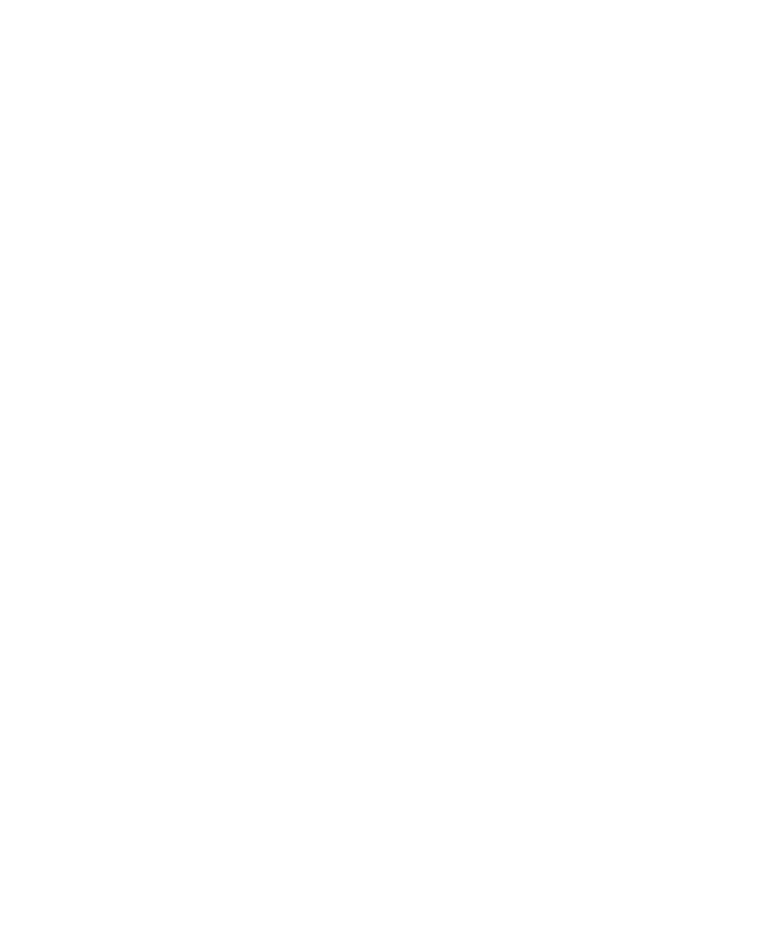
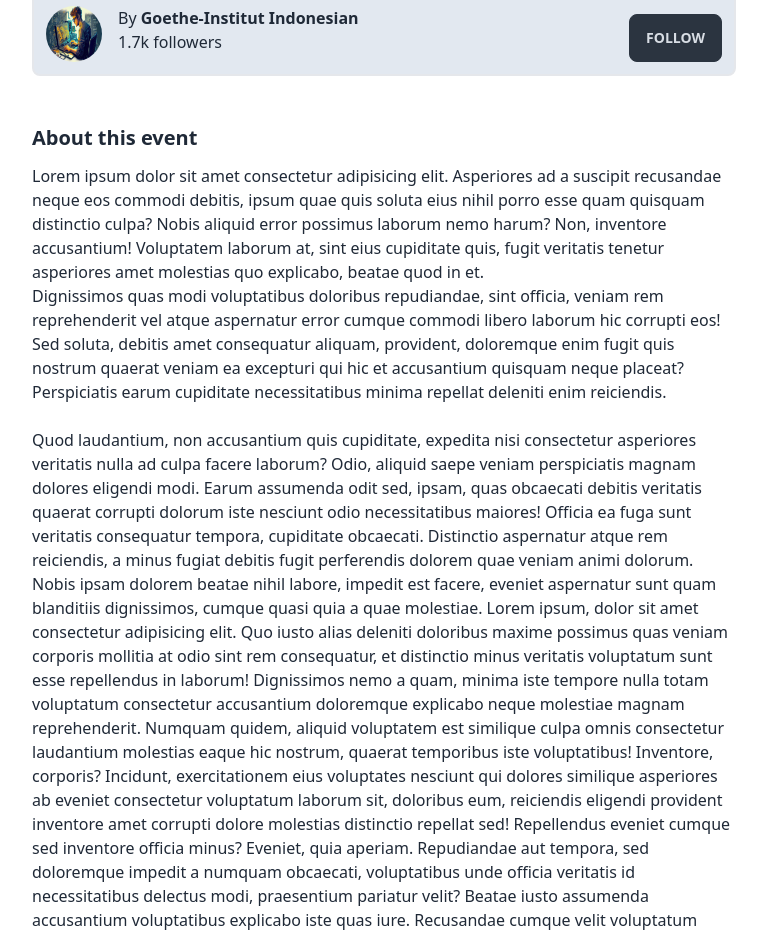
Before and after one commit to Kelompok1Harisenin/event-management-fe, a React (Vite) app: page /event-details in a window 1280 px wide. Before the commit this address had no page. Shown: the part 560-1496 px from the top of the page, without its empty margins (48-815 px from the left). Before the commit the page ends 800 px from the top, so only its background shows below. Built offline with nearby package versions, Linux system fonts and the light colour scheme.

Commit message:
move organizer card to component and fix some margin

```diff
--- /dev/null
+++ b/src/components/cards/HorizontalOrganizerCard.jsx
@@ -0,0 +1,25 @@
+const HorizontalOrganizerCard = () => {
+  return (
+    <div className="rounded-lg border-2 bg-slate-200 flex flex-col md:flex-row items-start md:items-center justify-between p-3 mb-12">
+      <div className="flex items-center md:items-start">
+        <img
+          src="src/assets/images/gambar1.png"
+          alt="Shoes"
+          className="rounded-full w-14 h-14 mr-4"
+        />
+        <div>
+          <div>
+            By&nbsp;
+            <span className="font-semibold">Goethe-Institut Indonesian</span>
+          </div>
+          <div>1.7k followers</div>
+        </div>
+      </div>
+      <button className="btn btn-neutral mt-3 md:mt-0 md:ml-3 md:self-end w-full md:w-auto">
+        Follow
+      </button>
+    </div>
+  );
+};
+
+export default HorizontalOrganizerCard;
--- a/src/components/cards/OrganizerCard.jsx
+++ b/src/components/cards/OrganizerCard.jsx
@@ -1,6 +1,6 @@
 const OrganizerCard = () => {
   return (
-    <div className="card rounded-none bg-white w-64">
+    <div className="card rounded-none bg-white w-64 shadow">
       <figure className="px-10 pt-10">
         <img
           src="src/assets/images/gambar1.png"
--- a/src/components/cards/ReserveTicketCard.jsx
+++ b/src/components/cards/ReserveTicketCard.jsx
@@ -21,7 +21,7 @@
   const isDecrementDisabled = count === 1;
 
   return (
-    <div className="border rounded-lg border-gray-400 container w-80 h-fit p-4 border-opacity-30 bg-white">
+    <div className="border rounded-lg border-gray-400 container w-80 h-fit p-4 border-opacity-30 bg-white ">
       <div className="border-2 border-blue-700 mb-2 p-4 rounded-lg">
         <div className="flex justify-between content-center">
           <div>
@@ -49,7 +49,7 @@
         </div>
       </div>
       <div>
-        <button className="btn-primary btn-block p-1 rounded-md">
+        <button className=" text-white btn-primary bg-orange-500 hover:bg-orange-600 btn-block p-1 rounded-md">
           Reserve a spot
         </button>
       </div>
--- a/src/components/index.jsx
+++ b/src/components/index.jsx
@@ -6,6 +6,7 @@
 export { default as ContactSalesForm } from "./forms/ContactSalesForm";
 export { default as EventCard } from "./cards/EventCard";
 export { default as OrganizerCard } from "./cards/OrganizerCard";
+export { default as HorizontalOrganizerCard } from "./cards/HorizontalOrganizerCard";
 export { default as ReserveTicketCard } from "./cards/ReserveTicketCard";
 export { default as EventList } from "./dataList/EventList";
 export { default as OrganizerList } from "./dataList/OrganizerList";
--- /dev/null
+++ b/src/pages/EventDetails.jsx
@@ -0,0 +1,120 @@
+import { HorizontalOrganizerCard, ReserveTicketCard } from "../components";
+
+const EventDetails = () => {
+  return (
+    // Image
+    <div className="flex flex-col items-center">
+      <div className=" flex justify-center container bg-slate-200 max-w-full">
+        <img src="src/assets/images/gambar1.png" alt="" />
+      </div>
+
+      {/* Main Container */}
+      <div className="flex max-w-7xl gap-24 pt-8 max-lg:flex-col max-lg: mx-20">
+        <main className="">
+          <p className=" font-semibold">Saturday, August 5</p>
+          <h1 className=" text-5xl font-bold mb-8">Nama Event</h1>
+          <p className=" mb-8">Lorem ipsum dolor sit amet</p>
+
+          <section>
+            <div>
+              <HorizontalOrganizerCard />
+            </div>
+
+            {/* About this event */}
+            <div className=" mb-16">
+              <h2 className=" text-xl font-semibold">About this event</h2>
+              <p className=" pt-3">
+                Lorem ipsum dolor sit amet consectetur adipisicing elit.
+                Asperiores ad a suscipit recusandae neque eos commodi debitis,
+                ipsum quae quis soluta eius nihil porro esse quam quisquam
+                distinctio culpa? Nobis aliquid error possimus laborum nemo
+                harum? Non, inventore accusantium! Voluptatem laborum at, sint
+                eius cupiditate quis, fugit veritatis tenetur asperiores amet
+                molestias quo explicabo, beatae quod in et.
+              </p>
+              <p>
+                Dignissimos quas modi voluptatibus doloribus repudiandae, sint
+                officia, veniam rem reprehenderit vel atque aspernatur error
+                cumque commodi libero laborum hic corrupti eos! Sed soluta,
+                debitis amet consequatur aliquam, provident, doloremque enim
+                fugit quis nostrum quaerat veniam ea excepturi qui hic et
+                accusantium quisquam neque placeat? Perspiciatis earum
+                cupiditate necessitatibus minima repellat deleniti enim
+                reiciendis.
+              </p>
+              <br />
+              <p>
+                Quod laudantium, non accusantium quis cupiditate, expedita nisi
+                consectetur asperiores veritatis nulla ad culpa facere laborum?
+                Odio, aliquid saepe veniam perspiciatis magnam dolores eligendi
+                modi. Earum assumenda odit sed, ipsam, quas obcaecati debitis
+                veritatis quaerat corrupti dolorum iste nesciunt odio
+                necessitatibus maiores! Officia ea fuga sunt veritatis
+                consequatur tempora, cupiditate obcaecati. Distinctio aspernatur
+                atque rem reiciendis, a minus fugiat debitis fugit perferendis
+                dolorem quae veniam animi dolorum. Nobis ipsam dolorem beatae
+                nihil labore, impedit est facere, eveniet aspernatur sunt quam
+                blanditiis dignissimos, cumque quasi quia a quae molestiae.
+                Lorem ipsum, dolor sit amet consectetur adipisicing elit. Quo
+                iusto alias deleniti doloribus maxime possimus quas veniam
+                corporis mollitia at odio sint rem consequatur, et distinctio
+                minus veritatis voluptatum sunt esse repellendus in laborum!
+                Dignissimos nemo a quam, minima iste tempore nulla totam
+                voluptatum consectetur accusantium doloremque explicabo neque
+                molestiae magnam reprehenderit. Numquam quidem, aliquid
+                voluptatem est similique culpa omnis consectetur laudantium
+                molestias eaque hic nostrum, quaerat temporibus iste
+                voluptatibus! Inventore, corporis? Incidunt, exercitationem eius
+                voluptates nesciunt qui dolores similique asperiores ab eveniet
+                consectetur voluptatum laborum sit, doloribus eum, reiciendis
+                eligendi provident inventore amet corrupti dolore molestias
+                distinctio repellat sed! Repellendus eveniet cumque sed
+                inventore officia minus? Eveniet, quia aperiam. Repudiandae aut
+                tempora, sed doloremque impedit a numquam obcaecati,
+                voluptatibus unde officia veritatis id necessitatibus delectus
+                modi, praesentium pariatur velit? Beatae iusto assumenda
+                accusantium voluptatibus explicabo iste quas iure. Recusandae
+                cumque velit voluptatum excepturi iure nesciunt vitae itaque
+                maiores alias repellat quod maxime, modi non accusamus ipsa
+                fugiat dicta delectus. Vel unde vero maxime aspernatur ut,
+                eveniet fuga repellat distinctio eum odio. Reiciendis veniam et
+                cupiditate quae, cumque aliquam id tenetur voluptas voluptate
+                numquam, illo vero quaerat libero quidem ut quo ratione dolor,
+                quis officiis dignissimos voluptatibus distinctio suscipit optio
+                eligendi. Ipsa ratione id odio vero tempora facere. Molestiae
+                modi magnam sequi id nostrum. Similique debitis, eveniet error
+                sint consectetur magni deleniti ab officiis, ad nobis voluptatum
+                dolor ipsa quis vero impedit minima, officia et aspernatur
+                praesentium cum blanditiis eos at. Sunt aperiam temporibus cum
+                eaque, qui minima autem tenetur aspernatur omnis animi
+                consequatur. Officia, unde numquam? Ad vel voluptas nobis.
+                Tempora modi molestias eligendi, ratione nemo nesciunt sequi
+                quae, incidunt rerum perferendis qui corrupti vel facere
+                cupiditate laudantium aliquid soluta accusamus quasi hic nam
+                harum quibusdam voluptatem? Beatae temporibus nemo, maxime neque
+                blanditiis repudiandae illo facilis explicabo numquam iusto
+                voluptatum sit modi debitis dolorum nisi totam, deserunt
+                incidunt voluptas magni placeat nihil. Eveniet obcaecati rerum
+                ab modi totam saepe dolorum ducimus vel beatae at! Ut explicabo
+                modi laborum, aut repellat libero consequatur possimus mollitia
+                molestias impedit quam minus asperiores molestiae earum aliquam
+                culpa ex incidunt veniam nobis dicta at. Vitae nobis voluptatum
+                sunt enim aliquid. Nemo nostrum ex, harum eligendi qui officia
+                sed ratione voluptas! Eligendi animi, hic, rem corrupti et quae
+                excepturi quod, dolores neque eveniet totam quisquam! Ducimus
+                odio tempore, neque quidem, quod aliquam quisquam dolores ad
+                minus et blanditiis, cupiditate suscipit laboriosam? Vitae
+                laborum consequuntur vel!
+              </p>
+            </div>
+          </section>
+        </main>
+        <aside className="sticky top-0 h-96 max-lg:h-auto">
+          <ReserveTicketCard />
+        </aside>
+      </div>
+    </div>
+  );
+};
+
+export default EventDetails;
--- a/src/pages/index.jsx
+++ b/src/pages/index.jsx
@@ -3,3 +3,4 @@
 export { default as Auth } from "./Auth";
 export { default as CreateEvent } from "./CreateEvent";
 export { default as EditEvent } from "./EditEvent";
+export { default as EventDetails } from "./EventDetails";
--- a/src/router/index.jsx
+++ b/src/router/index.jsx
@@ -2,7 +2,14 @@
 import RootLayout from "../layouts/RootLayout";
 import PrivateRoute from "./privateRoute";
 import ProtectedRoute from "./protectedRoute";
-import { Home, About, Auth, CreateEvent, EditEvent } from "../pages";
+import {
+  Home,
+  About,
+  Auth,
+  CreateEvent,
+  EditEvent,
+  EventDetails,
+} from "../pages";
 
 const RootRouter = () => {
   return (
@@ -10,6 +17,7 @@
       <Route path="/" element={<RootLayout />}>
         <Route index element={<Home />} />
         <Route path="about" element={<About />} />
+        <Route path="event-details" element={<EventDetails />} />
       </Route>
 
       <Route path="/" element={<PrivateRoute />}>
```
Also changed, not shown: src/components/cards/EventCard.jsx (+5 -4 lines).
